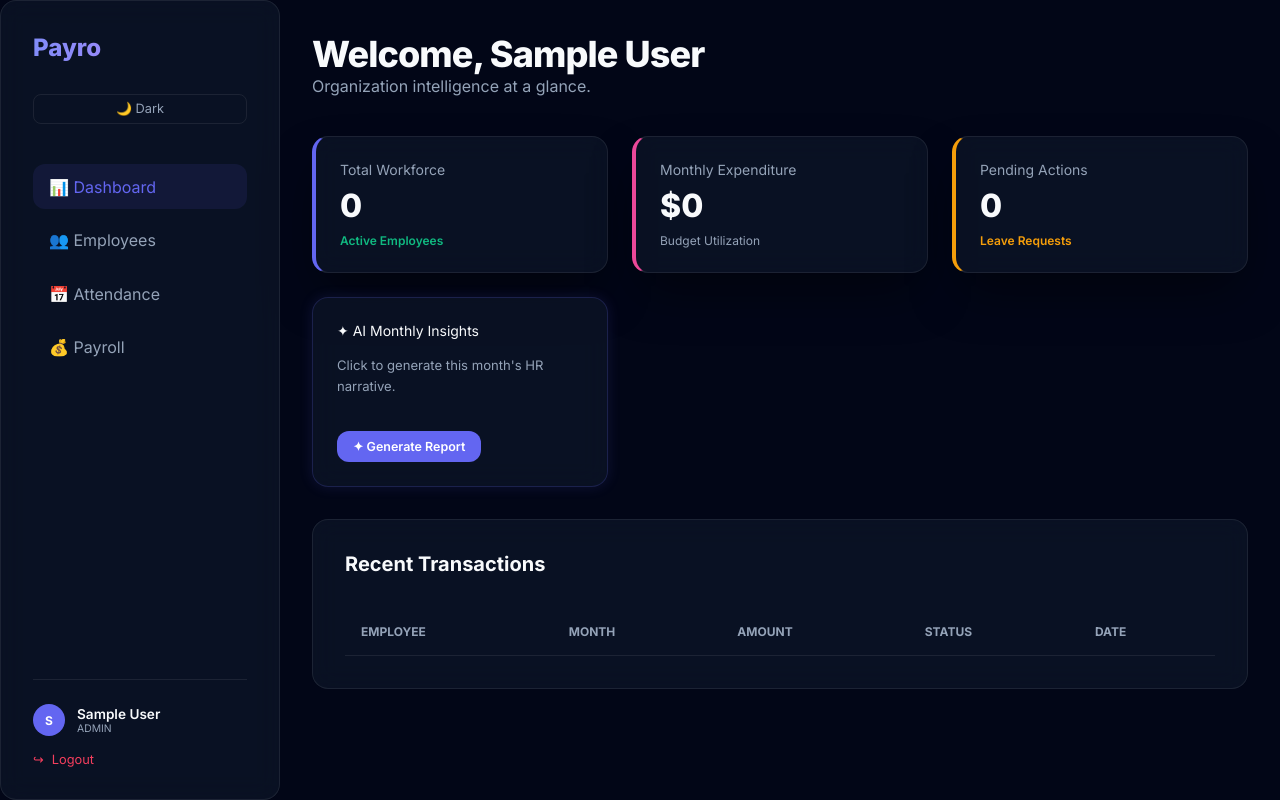
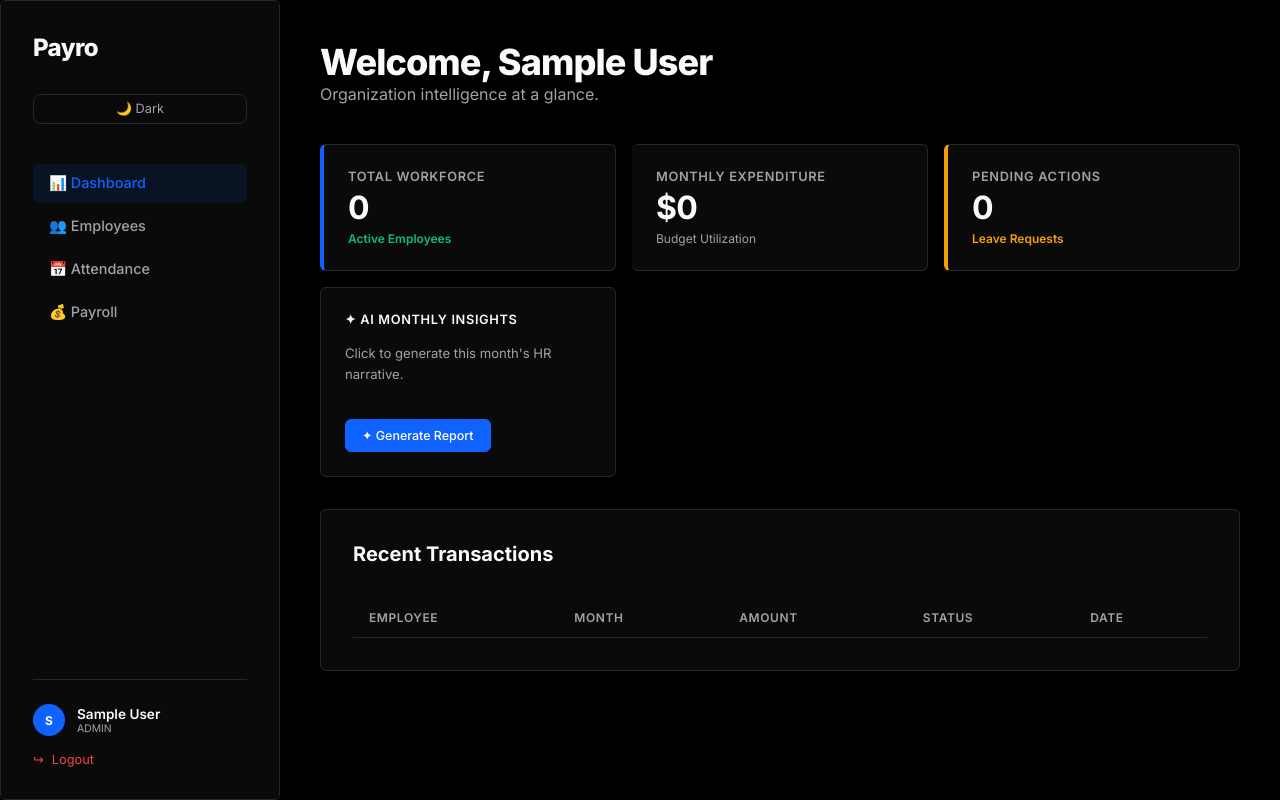
Before and after one commit to EmilGE7/payro, a Flask app: page /dashboard in a window 1280 px wide. Run offline with Flask 3, Linux system fonts and the light colour scheme; the visitor is signed in with stand-in values (Sample User, id 1); data comes from the database, SQL or seed files in the repository; data that the repository does not hold is empty; some libraries are stand-ins or nearby versions.

Commit message:
Implement strict employee routing portal and complete enterprise UI overhaul

```diff
--- a/app.py
+++ b/app.py
@@ -245,7 +245,11 @@ def not_found(e):
 
 @app.route('/')
 def index():
-    return redirect(url_for('dashboard')) if current_user.is_authenticated else redirect(url_for('login'))
+    if current_user.is_authenticated:
+        if current_user.role == 'employee':
+            return redirect(url_for('view_employee_profile', id=current_user.id))
+        return redirect(url_for('dashboard'))
+    return redirect(url_for('login'))
 
 @app.route('/login', methods=['GET', 'POST'])
 def login():
@@ -255,6 +259,8 @@ def login():
         user = User.query.filter_by(email=email).first()
         if user and check_password_hash(user.password, password):
             login_user(user)
+            if user.role == 'employee':
+                return redirect(url_for('view_employee_profile', id=user.id))
             return redirect(url_for('dashboard'))
         return render_template('login.html', error="Invalid credentials")
     return render_template('login.html')
@@ -269,6 +275,8 @@ def logout():
 @login_required
 @cache.cached(timeout=30)
 def dashboard():
+    if current_user.role == 'employee':
+        return redirect(url_for('view_employee_profile', id=current_user.id))
     now = datetime.now()
     total_employees = User.query.filter_by(role='employee').count()
     latest_pr = PayrollRecord.query.order_by(PayrollRecord.year.desc(), PayrollRecord.month.desc()).first()
--- a/static/css/index.css
+++ b/static/css/index.css
@@ -1,26 +1,25 @@
 :root {
-    --primary: #6366f1;
-    --primary-hover: #4f46e5;
-    --secondary: #ec4899;
-    --bg-dark: #020617;
-    --card-bg: rgba(15, 23, 42, 0.65);
-    --glass-border: rgba(255, 255, 255, 0.08);
-    --text-primary: #f8fafc;
-    --text-secondary: #94a3b8;
+    --primary: #0f62fe; /* Enterprise blue */
+    --primary-hover: #0353e9;
+    --bg-dark: #000000;
+    --card-bg: #0a0a0a;
+    --glass-border: #27272a;
+    --text-primary: #fafafa;
+    --text-secondary: #a1a1aa;
     --success: #10b981;
-    --danger: #f43f5e;
+    --danger: #ef4444;
     --warning: #f59e0b;
-    --transition: all 0.4s cubic-bezier(0.4, 0, 0.2, 1);
+    --transition: all 0.2s ease-in-out;
 }
 
 html.light-mode {
-    --bg-dark: #f1f5f9;
-    --card-bg: rgba(255, 255, 255, 0.85);
-    --glass-border: rgba(0, 0, 0, 0.08);
-    --text-primary: #0f172a;
-    --text-secondary: #475569;
+    --bg-dark: #fbfbfc;
+    --card-bg: #ffffff;
+    --glass-border: #e4e4e7;
+    --text-primary: #18181b;
+    --text-secondary: #71717a;
 }
-html.light-mode body { background-color: #f1f5f9; background-image: none; }
+html.light-mode body { background-color: var(--bg-dark); }
 
 * { margin: 0; padding: 0; box-sizing: border-box; font-family: 'Inter', system-ui, sans-serif; }
 
@@ -33,16 +32,14 @@ body {
     transition: var(--transition);
 }
 
-/* Glassmorphism */
+/* Hard, clean enterprise cards (replacing glassmorphism) */
 .glass {
     background: var(--card-bg);
-    backdrop-filter: blur(12px);
-    -webkit-backdrop-filter: blur(12px);
     border: 1px solid var(--glass-border);
-    border-radius: 1rem;
+    border-radius: 6px;
 }
 
-.shadow-premium { box-shadow: 0 25px 50px -12px rgba(0, 0, 0, 0.5); }
+.shadow-premium { box-shadow: 0 4px 6px -1px rgba(0,0,0,0.1), 0 2px 4px -2px rgba(0,0,0,0.1); }
 
 /* Sidebar & Navigation */
 .sidebar {
@@ -51,50 +48,52 @@ body {
     padding: 2rem;
     position: fixed;
     border-right: 1px solid var(--glass-border);
+    background: var(--card-bg);
     display: flex;
     flex-direction: column;
     z-index: 100;
 }
 
-.logo { font-size: 1.5rem; font-weight: 800; background: linear-gradient(to right, #818cf8, #c084fc); -webkit-background-clip: text; -webkit-text-fill-color: transparent; }
+.logo { font-size: 1.5rem; font-weight: 800; color: var(--text-primary); letter-spacing: -0.025em; }
 
 .nav-links { list-style: none; margin-top: 1rem; }
-.nav-item { margin-bottom: 0.5rem; }
+.nav-item { margin-bottom: 0.25rem; }
 
 .nav-link {
     display: flex;
     align-items: center;
-    padding: 0.8rem 1rem;
+    padding: 0.65rem 1rem;
     color: var(--text-secondary);
     text-decoration: none;
-    border-radius: 0.75rem;
+    border-radius: 6px;
+    font-size: 0.9rem;
+    font-weight: 500;
     transition: var(--transition);
 }
-.nav-link:hover, .nav-link.active { background: rgba(99, 102, 241, 0.1); color: var(--primary); }
+.nav-link:hover, .nav-link.active { background: rgba(15, 98, 254, 0.1); color: var(--primary); }
 
 .main-content {
     margin-left: 280px;
-    padding: 2rem;
+    padding: 2.5rem;
     width: calc(100% - 280px);
     flex-grow: 1;
 }
 
-/* Auth / Login Redesign */
+/* Auth / Login */
 .login-split { display: flex; min-height: 100vh; width: 100%; border: none; }
 .login-left {
-    width: 55%;
-    background: linear-gradient(135deg, #0f172a 0%, #1e1b4b 50%, #0f172a 100%);
+    width: 60%;
+    background: var(--bg-dark);
+    border-right: 1px solid var(--glass-border);
     display: flex;
     flex-direction: column;
     justify-content: center;
     align-items: center;
     padding: 4rem;
-    position: relative;
-    overflow: hidden;
 }
 .login-right {
-    width: 45%;
-    background: rgba(248, 250, 252, 0.03);
+    width: 40%;
+    background: var(--card-bg);
     display: flex;
     align-items: center;
     justify-content: center;
@@ -102,68 +101,55 @@ body {
 }
 @media (max-width: 768px) { .login-left { display: none; } .login-right { width: 100%; } }
 
-.floating-blob {
-    position: absolute;
-    width: 300px;
-    height: 300px;
-    border-radius: 50%;
-    filter: blur(80px);
-    opacity: 0.15;
-    animation: float 6s ease-in-out infinite alternate;
-}
-@keyframes float { from { transform: translateY(0); } to { transform: translateY(-20px); } }
-
 /* Inputs & Buttons */
-.input-group { margin-bottom: 1.5rem; }
+.input-group { margin-bottom: 1.25rem; }
 .btn {
     width: 100%;
-    padding: 0.8rem;
-    border-radius: 0.75rem;
-    border: none;
+    padding: 0.65rem;
+    border-radius: 6px;
+    border: 1px solid var(--glass-border);
     cursor: pointer;
-    font-weight: 600;
+    font-weight: 500;
+    font-size: 0.9rem;
     transition: var(--transition);
     display: inline-flex;
     align-items: center;
     justify-content: center;
+    background: transparent;
+    color: var(--text-primary);
 }
-.btn-primary { background: var(--primary); color: white; }
-.btn-primary:hover { background: var(--primary-hover); transform: translateY(-1px); }
+.btn:hover { background: rgba(255,255,255,0.05); }
+.btn-primary { background: var(--primary); color: white; border: 1px solid var(--primary); }
+.btn-primary:hover { background: var(--primary-hover); transform: none; }
 
 /* Dashboard & Stats */
-.grid-stats { display: grid; grid-template-columns: repeat(auto-fit, minmax(240px, 1fr)); gap: 1.5rem; margin-bottom: 2rem; }
+.grid-stats { display: grid; grid-template-columns: repeat(auto-fit, minmax(240px, 1fr)); gap: 1rem; margin-bottom: 2rem; }
 .stat-card { padding: 1.5rem; }
-.stat-value { font-size: 2rem; font-weight: 800; margin: 0.5rem 0; }
-.stat-label { font-size: 0.875rem; color: var(--text-secondary); }
+.stat-value { font-size: 2rem; font-weight: 700; margin: 0.25rem 0; letter-spacing: -0.025em; }
+.stat-label { font-size: 0.8rem; color: var(--text-secondary); text-transform: uppercase; letter-spacing: 0.05em; font-weight: 600; }
 
-.ai-card { border: 1px solid rgba(99, 102, 241, 0.2); }
-.pulse { animation: pulse-glow 3s infinite; }
-@keyframes pulse-glow { 0%, 100% { box-shadow: 0 0 0px rgba(99, 102, 241, 0); } 50% { box-shadow: 0 0 20px rgba(99, 102, 241, 0.2); } }
+.ai-card { border: 1px solid var(--glass-border); }
 
 /* Badges */
-.badge { display:inline-flex; align-items:center; padding:0.2rem 0.65rem; border-radius:9999px; font-size:0.7rem; font-weight:600; letter-spacing:0.02em; }
-.badge-success { background:rgba(16,185,129,0.12); color:#10b981; }
-.badge-warning { background:rgba(245,158,11,0.12); color:#f59e0b; }
-.badge-danger  { background:rgba(244,63,94,0.12);  color:#f43f5e; }
-.badge-info    { background:rgba(99,102,241,0.12);  color:#818cf8; }
-
-.risk-badge { font-size:0.7rem; padding:0.15rem 0.5rem; border-radius:9999px; font-weight:600; cursor:help; }
-.risk-healthy { background:rgba(16,185,129,0.12); color:#10b981; }
-.risk-watch   { background:rgba(245,158,11,0.12);  color:#f59e0b; }
-.risk-at_risk { background:rgba(244,63,94,0.12);   color:#f43f5e; }
+.badge { display:inline-flex; align-items:center; padding:0.15rem 0.5rem; border-radius:4px; font-size:0.7rem; font-weight:600; text-transform: uppercase; }
+.badge-success { background:rgba(16,185,129,0.1); border: 1px solid rgba(16,185,129,0.2); color:#10b981; }
+.badge-warning { background:rgba(245,158,11,0.1); border: 1px solid rgba(245,158,11,0.2); color:#f59e0b; }
+.badge-danger  { background:rgba(239,68,68,0.1); border: 1px solid rgba(239,68,68,0.2); color:#ef4444; }
+.badge-info    { background:rgba(15,98,254,0.1); border: 1px solid rgba(15,98,254,0.2); color:var(--primary); }
+.badge-primary { background: var(--primary); color: white; padding: 1rem; font-size: 0.9rem; } /* Override for flashes */
 
 /* Table Polish */
 .payro-table { width: 100%; border-collapse: collapse; }
-.payro-table th { text-align: left; padding: 1rem; color: var(--text-secondary); font-size: 0.75rem; text-transform: uppercase; border-bottom: 1px solid var(--glass-border); }
-.payro-table td { padding: 1rem; border-bottom: 1px solid rgba(255,255,255,0.02); }
+.payro-table th { text-align: left; padding: 0.75rem 1rem; color: var(--text-secondary); font-size: 0.75rem; text-transform: uppercase; letter-spacing: 0.05em; font-weight: 600; border-bottom: 1px solid var(--glass-border); }
+.payro-table td { padding: 1rem; border-bottom: 1px solid var(--glass-border); font-size: 0.9rem; }
 
 /* Transitions */
-.fadeInUp { animation: fadeInUp 0.5s ease-out; }
-@keyframes fadeInUp { from { opacity: 0; transform: translateY(20px); } to { opacity: 1; transform: translateY(0); } }
+.fadeInUp { animation: fadeInUp 0.4s ease-out; }
+@keyframes fadeInUp { from { opacity: 0; transform: translateY(10px); } to { opacity: 1; transform: translateY(0); } }
 
 /* Mobile Responsiveness */
 @media (max-width: 992px) {
-    .sidebar { width: 220px; padding: 1.5rem; }
+    .sidebar { width: 220px; padding: 1rem; }
     .main-content { margin-left: 220px; width: calc(100% - 220px); }
     .grid-stats { grid-template-columns: 1fr 1fr; }
 }
@@ -192,7 +178,5 @@ body {
 }
 
 /* Horizontal scroll for wrappers */
-.table-responsive {
-    width: 100%; overflow-x: auto; -webkit-overflow-scrolling: touch;
-}
+.table-responsive { width: 100%; overflow-x: auto; -webkit-overflow-scrolling: touch; }
 .table-responsive .payro-table { min-width: 600px; }
--- a/templates/base.html
+++ b/templates/base.html
@@ -16,16 +16,13 @@
         <button id="theme-toggle" style="background:none; border:1px solid var(--glass-border); border-radius:0.5rem; padding:0.4rem 0.75rem; color:var(--text-secondary); cursor:pointer; font-size:0.8rem; margin-bottom:1.5rem; transition:var(--transition);">🌙 Dark</button>
 
         <ul class="nav-links">
+            {% if current_user.role != 'employee' %}
             <li class="nav-item">
                 <a href="{{ url_for('dashboard') }}" class="nav-link {{ 'active' if request.path == url_for('dashboard') else '' }}">📊 Dashboard</a>
             </li>
             {% if current_user.role in ['admin', 'hr'] %}
             <li class="nav-item">
                 <a href="{{ url_for('view_employees') }}" class="nav-link {{ 'active' if request.path == url_for('view_employees') else '' }}">👥 Employees</a>
-            </li>
-            {% else %}
-            <li class="nav-item">
-                <a href="{{ url_for('view_employee_profile', id=current_user.id) }}" class="nav-link {{ 'active' if 'employee' in request.path else '' }}">👤 My Profile</a>
             </li>
             {% endif %}
             <li class="nav-item">
@@ -34,6 +31,14 @@
             <li class="nav-item">
                 <a href="{{ url_for('view_payroll') }}" class="nav-link {{ 'active' if request.path == url_for('view_payroll') else '' }}">💰 Payroll</a>
             </li>
+            {% else %}
+            <li class="nav-item">
+                <a href="{{ url_for('view_employee_profile', id=current_user.id) }}" class="nav-link {{ 'active' if 'employee' in request.path else '' }}">👤 My Profile</a>
+            </li>
+            <li class="nav-item">
+                <a href="{{ url_for('view_attendance') }}" class="nav-link {{ 'active' if request.path == url_for('view_attendance') else '' }}">📅 Leave Requests</a>
+            </li>
+            {% endif %}
         </ul>
 
         <div style="margin-top: auto; padding-top: 1.5rem; border-top: 1px solid var(--glass-border);">
```
